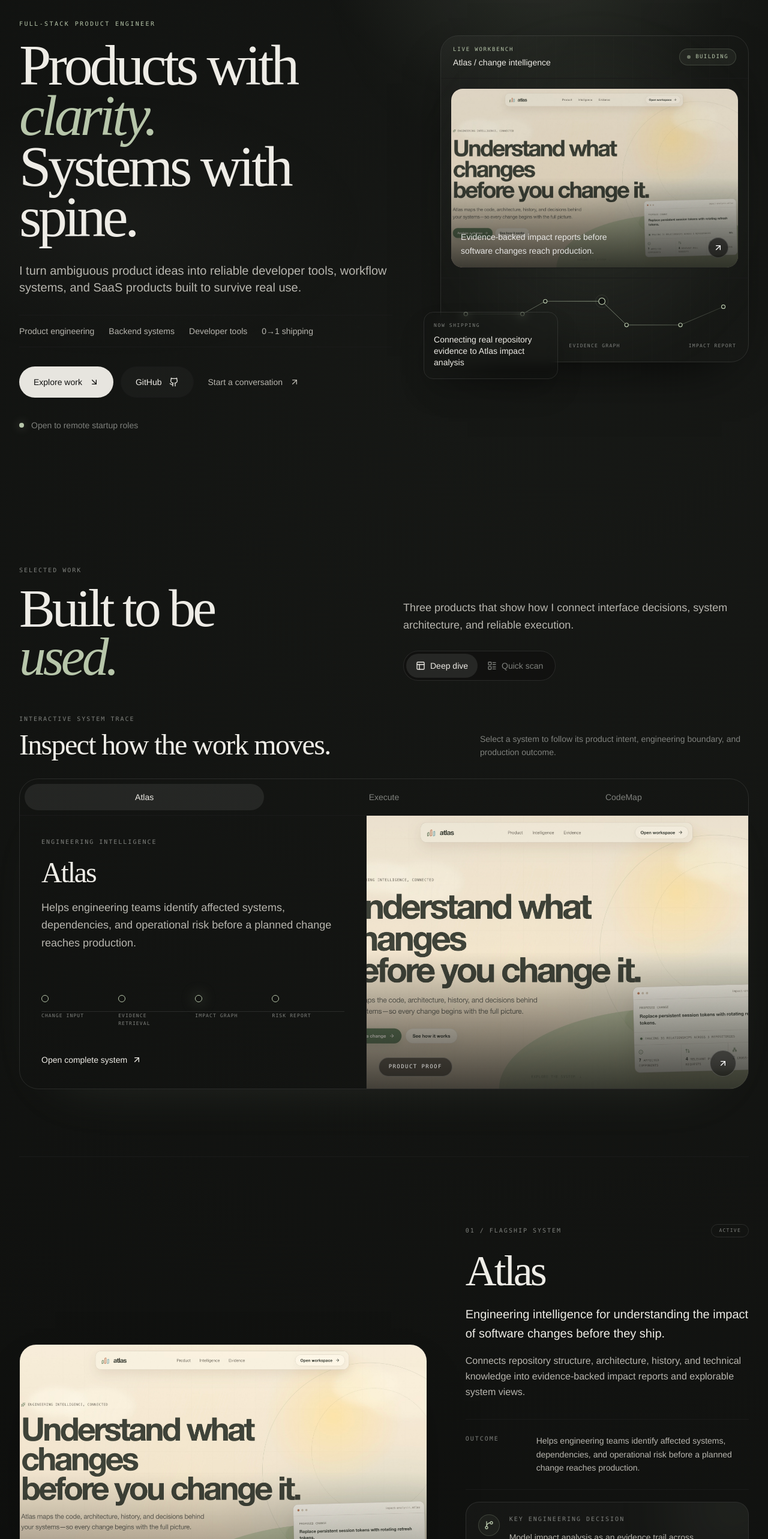
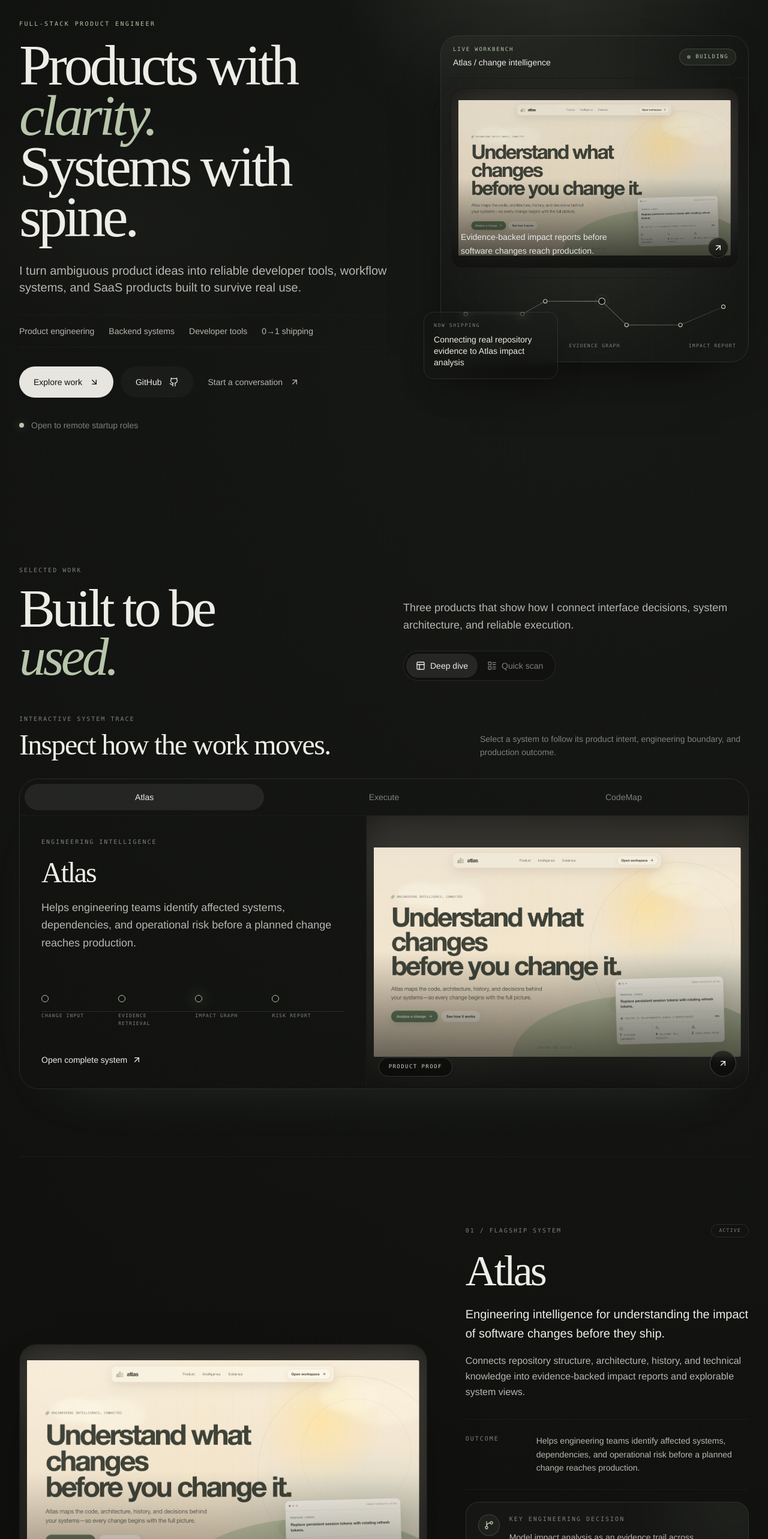
Before and after one commit to priyanshjhaa/Portfolio-, a Next.js app: page / in a window 1280 px wide. Shown: the part 200-2766 px from the top of the page at 60% size. Built offline with nearby package versions, Linux system fonts and the light colour scheme.

Commit message:
Fit project images within preview frames

```diff
--- a/components/sections/Hero.tsx
+++ b/components/sections/Hero.tsx
@@ -27,11 +27,20 @@ function WorkbenchTrace() {
           <div className="relative aspect-[16/10] overflow-hidden rounded-[20px] border border-white/10 bg-black">
             <Image
               src={atlas.image!}
+              alt=""
+              fill
+              quality={35}
+              aria-hidden="true"
+              className="scale-110 object-cover opacity-25 blur-2xl"
+              sizes="(max-width: 1024px) 100vw, 520px"
+            />
+            <Image
+              src={atlas.image!}
               alt="Atlas engineering intelligence product"
               fill
               priority
               quality={82}
-              className="object-cover object-top opacity-90 transition duration-700 hover:scale-[1.02] hover:opacity-100"
+              className="object-contain object-center p-2 opacity-90 transition duration-700 hover:scale-[1.01] hover:opacity-100 sm:p-3"
               sizes="(max-width: 1024px) 100vw, 520px"
             />
             <div className="pointer-events-none absolute inset-0 bg-gradient-to-t from-[#0d0f0d]/75 via-transparent to-transparent" />
--- a/components/sections/Projects.tsx
+++ b/components/sections/Projects.tsx
@@ -158,7 +158,7 @@ function SystemTrace({ onOpenProject }: { onOpenProject: (id: string) => void })
               alt={`${active.name} product interface`}
               fill
               quality={80}
-              className="z-10 object-cover object-center transition duration-700 group-hover:scale-[1.025]"
+              className="z-10 object-contain object-center p-2 transition duration-700 group-hover:scale-[1.015] sm:p-3"
               sizes="(max-width: 1024px) 100vw, 640px"
             />
             <div className="absolute inset-0 z-10 bg-gradient-to-t from-[#0d0e0d]/75 via-transparent to-black/5" />
@@ -203,10 +203,19 @@ function ProjectChapter({
             <div className="relative aspect-[16/10]">
               <Image
                 src={project.image!}
+                alt=""
+                fill
+                quality={35}
+                aria-hidden="true"
+                className="scale-110 object-cover opacity-25 blur-2xl"
+                sizes="(max-width: 1024px) 100vw, 760px"
+              />
+              <Image
+                src={project.image!}
                 alt={`${project.name} product preview`}
                 fill
                 quality={82}
-                className="object-cover object-top transition-transform duration-700 ease-out group-hover:scale-[1.025]"
+                className="object-contain object-center p-2 transition-transform duration-700 ease-out group-hover:scale-[1.015] sm:p-3"
                 sizes="(max-width: 1024px) 100vw, 760px"
               />
               <div className="absolute inset-0 bg-gradient-to-t from-black/65 via-transparent to-transparent opacity-70" />
--- a/components/ui/ProjectDeepDive.tsx
+++ b/components/ui/ProjectDeepDive.tsx
@@ -101,11 +101,20 @@ export default function ProjectDeepDive({ project, onClose, pageMode = false }:
               <div className="relative aspect-[16/9]">
                 <Image
                   src={project.image}
+                  alt=""
+                  fill
+                  quality={35}
+                  aria-hidden="true"
+                  className="scale-110 object-cover opacity-25 blur-2xl"
+                  sizes="(max-width: 1320px) 100vw, 1320px"
+                />
+                <Image
+                  src={project.image}
                   alt={`${project.name} landing page preview`}
                   fill
                   quality={84}
                   priority
-                  className="object-cover object-top"
+                  className="object-contain object-center p-2 sm:p-3"
                   sizes="(max-width: 1320px) 100vw, 1320px"
                 />
               </div>
```
